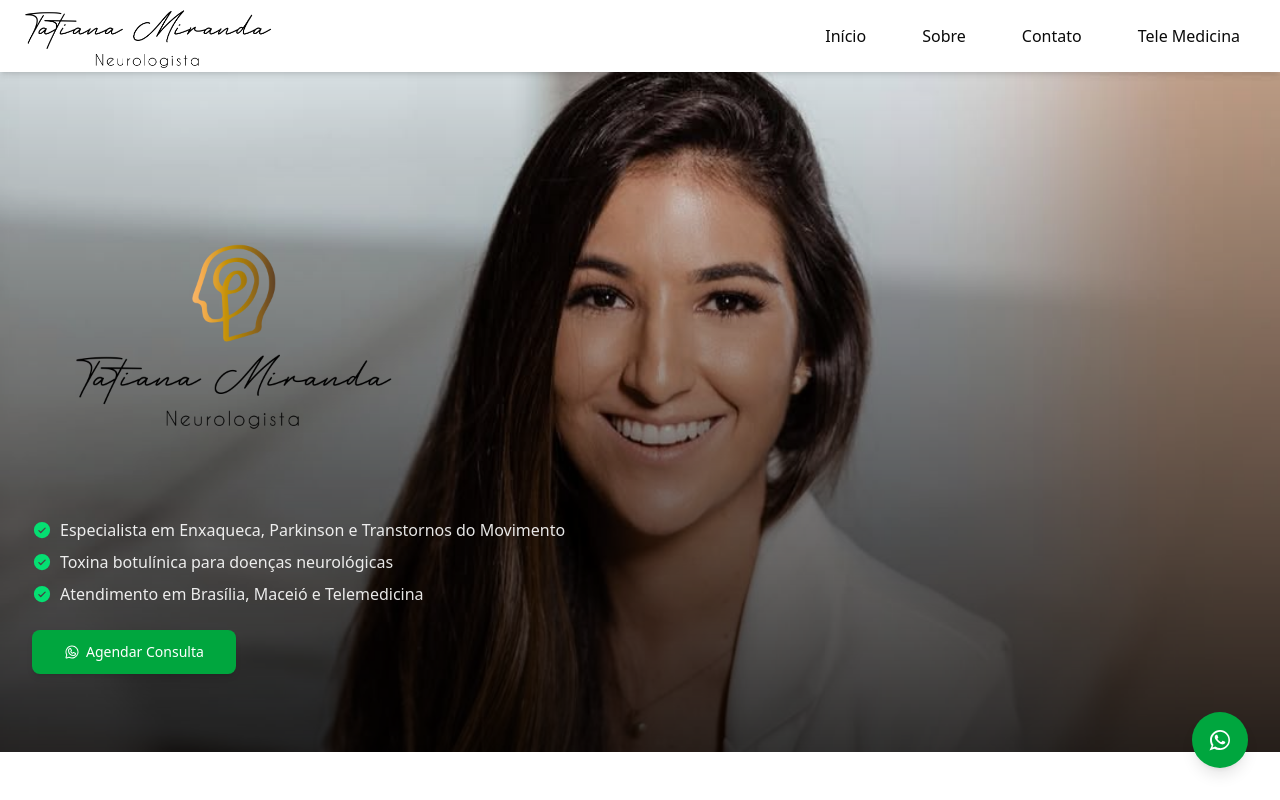
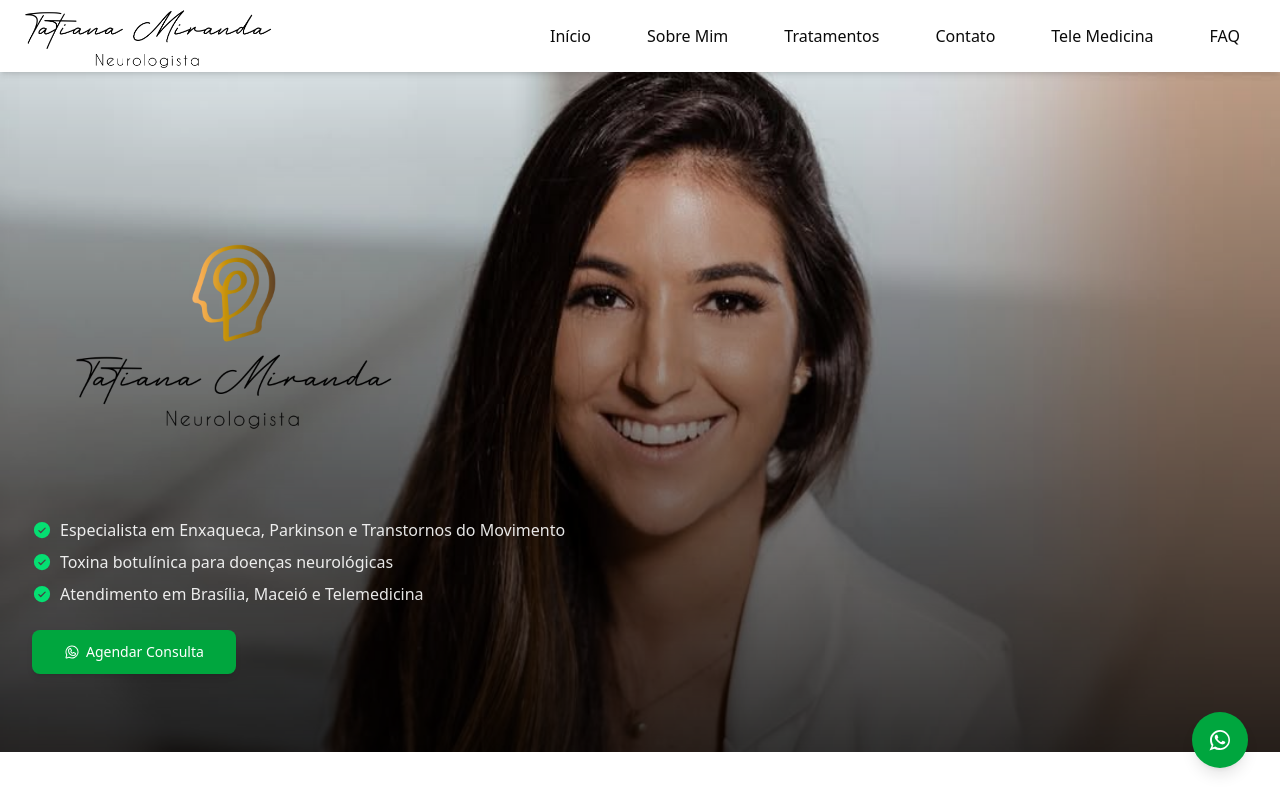
Before and after one commit to JesusVicken/tatineuro, a Next.js app in the folder tatineuro/: page / in a window 1280 px wide. Shown: the top 800 px of the page. Built offline with nearby package versions, Linux system fonts and the light colour scheme.

Commit message:
feat: ajuste de header

```diff
--- a/tatineuro/src/app/_components/header.tsx
+++ b/tatineuro/src/app/_components/header.tsx
@@ -11,9 +11,11 @@ export default function Header() {
 
     const links = [
         { label: 'Início', href: '/' },
-        { label: 'Sobre', href: '/sobre' },
+        { label: 'Sobre Mim', href: '/sobre' },
+        { label: 'Tratamentos', href: '/tratamentos' },
         { label: 'Contato', href: '/contatos' },
         { label: 'Tele Medicina', href: '/telemed' },
+        { label: 'FAQ', href: '/faq' },
     ]
 
     return (
```
